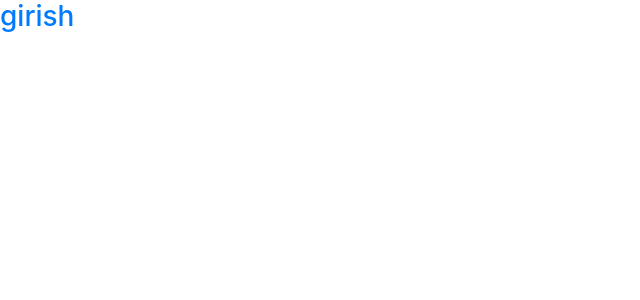
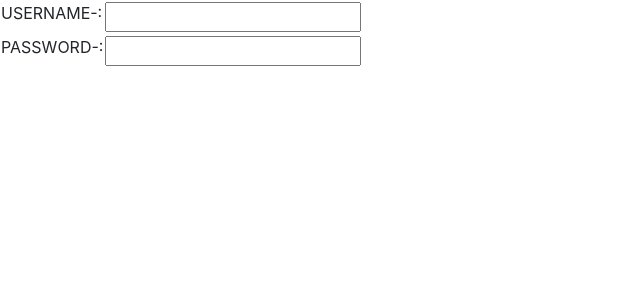
Before and after one commit to Girish20g/Shopping_Website_Using_Angular, an Angular app: page / in a window 1280 px wide. Shown: the top 300 px of the page, without its empty margins (0-640 px from the left). Built offline with nearby package versions, Linux system fonts and the light colour scheme.

Commit message:
add signupcomponent

```diff
--- a/src/app/app.component.html
+++ b/src/app/app.component.html
@@ -1 +1,2 @@
+
 <app-login></app-login>
--- a/src/app/app.module.ts
+++ b/src/app/app.module.ts
@@ -10,6 +10,7 @@ import { NavBarComponent } from './nav-bar/nav-bar.component';
 import { ProductDetailsComponent } from './product-details/product-details.component';
 import { ProductListComponent } from './product-list/product-list.component';
 import { UserCartComponent } from './user-cart/user-cart.component';
+import { SignUpComponent } from './sign-up/sign-up.component';
 
 @NgModule({
   declarations: [
@@ -19,7 +20,8 @@ import { UserCartComponent } from './user-cart/user-cart.component';
     NavBarComponent,
     ProductDetailsComponent,
     ProductListComponent,
-    UserCartComponent
+    UserCartComponent,
+    SignUpComponent
   ],
   imports: [
     BrowserModule,
--- a/src/app/login/login.component.html
+++ b/src/app/login/login.component.html
@@ -1,10 +1,12 @@
-<!--
-<form>
-  <div>
-    <label>USERNAME</label>
-    <input type = "text">
-  </div>
-</form>
-
--->
-<h3 class = "text-primary">girish</h3>
+<div>
+  <table>
+    <tr>
+      <td> <label>USERNAME-:</label></td>
+      <td><input type = "text"></td>
+    </tr>
+    <tr>
+      <td> <label>PASSWORD-:</label></td>
+      <td><input type = "password"></td>
+    </tr>
+  </table>
+</div>
--- /dev/null
+++ b/src/app/sign-up/sign-up.component.html
@@ -0,0 +1 @@
+<p>sign-up works!</p>
--- /dev/null
+++ b/src/app/sign-up/sign-up.component.ts
@@ -0,0 +1,15 @@
+import { Component, OnInit } from '@angular/core';
+
+@Component({
+  selector: 'app-sign-up',
+  templateUrl: './sign-up.component.html',
+  styleUrls: ['./sign-up.component.scss']
+})
+export class SignUpComponent implements OnInit {
+
+  constructor() { }
+
+  ngOnInit() {
+  }
+
+}
--- a/src/styles.scss
+++ b/src/styles.scss
@@ -1 +1,2 @@
 /* You can add global styles to this file, and also import other style files */
+@import '~bootstrap/dist/css/bootstrap.min.css';
```
Also changed, not shown: src/app/sign-up/sign-up.component.scss (added), 1 other file (tests, documents, lock files or other folders).
